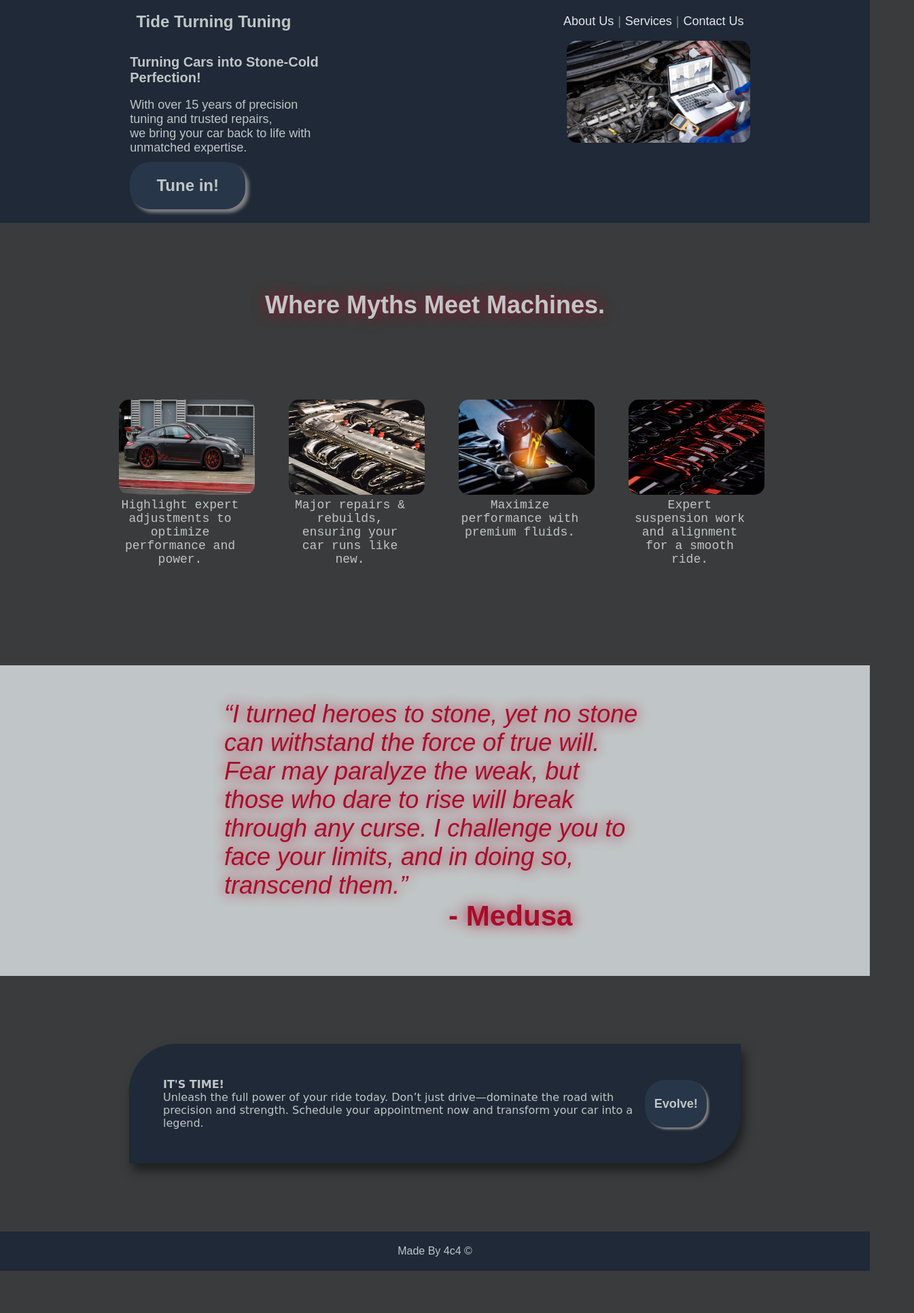
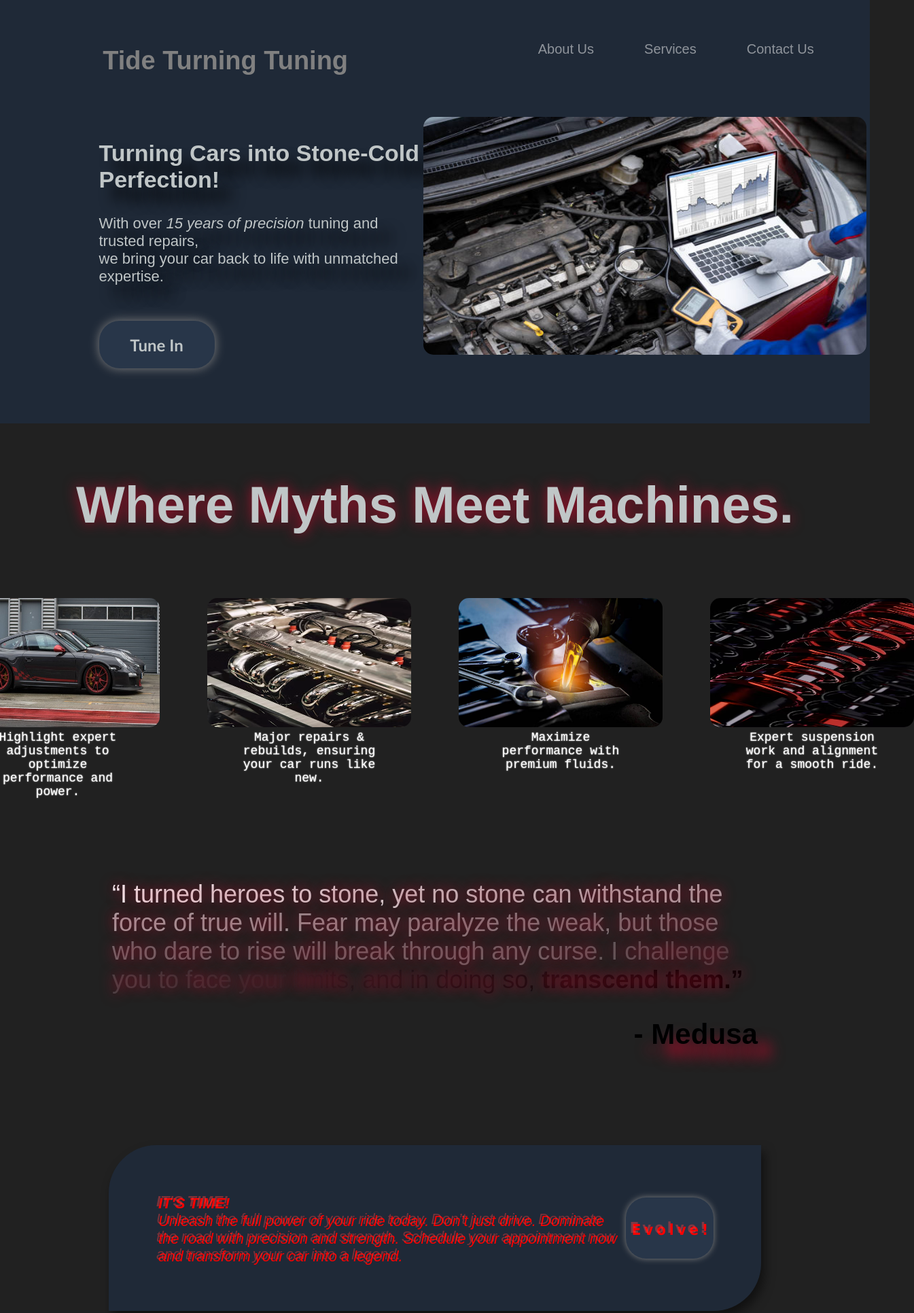
Before and after one commit to Dosadasnji/landing-page, a plain HTML site: page index.html in a window 1280 px wide. Shown: the part 17-1949 px from the top of the page at 68% size, 1345 px wide, since content can reach past the window. Before the commit the page ends 1887 px from the top, so only its background shows below. Drawn offline with Linux system fonts and the light colour scheme.

Commit message:
Added a lot of style to the webpage, more adjustments needed for .name!

```diff
--- a/index.html
+++ b/index.html
@@ -13,18 +13,18 @@
             Tide Turning Tuning
         </div>
      <ul class="top-list">
-        <li><a href="#">About Us </a></li>|
-        <li><a href="#">Services </a></li>|
+        <li><a href="#">About Us </a></li>
+        <li><a href="#">Services </a></li>
         <li><a href="#">Contact Us</a></li>
      </ul>
     </div>
 <div class="hero-sec">
      <div class="leftbox">
         <p class="maintext-up">Turning Cars into Stone-Cold Perfection!</p>
-        <p class="maintext-down">With over 15 years of precision tuning and trusted repairs,<br>we bring your car back to life with unmatched expertise.</p>
-       <button class="upper-button">Tune in!</button>
+        <p class="maintext-down">With over <em>15 years of precision</em> tuning and trusted repairs,<br>we bring your car back to life with unmatched expertise.</p>
+       <button class="upper-button">Tune In</button>
     </div>
-        <img src="../landing-page/img/header.jpg" alt="Diagnostics" height="150px" width="270px">
+        <img src="../landing-page/img/header.jpg" alt="Diagnostics" height="350px" width="670px">
     </div>
 </div>
 
@@ -33,23 +33,23 @@
     <p class="information">Where Myths Meet Machines.</p>
     <div class="cards">
 
-        <p class="card"><a href="#"> <img src="./img/tuning.jpg" alt="Sports-car" width="200px" height="140px"></a>
+        <p class="card"><a href="#"> <img src="./img/tuning.jpg" alt="Sports-car" width="300px" height="190px"></a>
             Highlight expert adjustments to optimize performance and power.
         </p>
-        <p class="card"> <a href="#"><img src="./img/engine.avif" alt="engine" width="200px" height="140px"></a>
+        <p class="card"> <a href="#"><img src="./img/engine.avif" alt="engine" width="300px" height="190px"></a>
             Major repairs & rebuilds, ensuring your car runs like new.
         </p>
-            <p class="card"> <a href="#"><img src="./img/oil.jpg" alt="oil-change" width="200px" height="140px"></a>
+            <p class="card"> <a href="#"><img src="./img/oil.jpg" alt="oil-change" width="300px" height="190px"></a>
                 Maximize performance with premium fluids.
         </p>
-            <p class="card"> <a href="#"> <img src="./img/suspension.avif" alt="suspension" width="200px" height="140px"></a>
+            <p class="card"> <a href="#"> <img src="./img/suspension.avif" alt="suspension" width="300px" height="190px"></a>
             Expert suspension work and alignment for a smooth ride.
         </p>
 </div>
     <div class="quote">
-       <p class="medusa"><i>“I turned heroes to stone, yet no stone can withstand the force of true will. Fear may paralyze the weak, but those who dare to rise will break through any curse. I challenge you to face your limits, and in doing so, transcend them.”</i></p>
+       <p class="medusa"><span class="texic">“I turned heroes to stone, yet no stone can withstand the force of true will. Fear may paralyze the weak, but those who dare to rise will break through any curse. I challenge you to face your limits, and in doing so, <b>transcend them.”</b></p>
         <h3 class="medusa">
-            - Medusa
+            - Medusa </span>
         </h3>
     </div>
 
@@ -57,7 +57,7 @@
     <div class="call-to-action">
        <div class="down-text">
         <h4>IT'S TIME!</h4>
-        Unleash the full power of your ride today. Don’t just drive—dominate the road with precision and strength. Schedule your appointment now and transform your car into a legend.
+        Unleash the full power of your ride today. Don’t just drive. Dominate the road with precision and strength. Schedule your appointment now and transform your car into a legend.
     </div>
         <button class="lower-button">Evolve!</button>
     </div>
--- a/style.css
+++ b/style.css
@@ -5,25 +5,30 @@ padding: 0;
     display: flex;
     flex-direction: column;
     background-color: #3A3B3C;
+    flex: 1;
     }
 
     .leftbox {
+        padding-left: 10%;
         color: #C0C6C7;
-    width: 300px;
-    max-width: 60%;
+        width: 490px;
+          display: flex;
+        flex-direction: column;
+        height: 400px;
       }
 
       .maintext-up, .maintext-down {
         display: block;
         margin-bottom: 10px;
+        text-shadow: black 20px 20px 20px;
       }
       .maintext-up {
-    font-size: 20px;
+        font-size: 34px;
         font-weight: 700;
         color: #C0C6C7;
         }
       .maintext-down {
-    font-size: 18px;
+        font-size: 22px;
         color: #C0C6C7;
       }
 
@@ -35,6 +40,8 @@ background-color: #3A3B3C;
         padding: 20px;
         padding-right: 5px;
         flex-shrink: 0;
+        height: 600px;
+
     }
     .hero-sec {
         display: flex;
@@ -44,41 +51,50 @@ background-color: #3A3B3C;
     .header {
         display: flex;
         justify-content: space-around ;
+        align-items: end;
     }
 
     a {
         text-decoration: none;
-    color: #E5E7EB;
     }
     li {
         list-style: none;
     }
     .name {
-    font-size: 24px;
+        padding-left: 7%;
+        width: 480px;
+        font-size: 38px;
         font-weight: 900;
-    color: #C0C6C7;
         display: flex;
         align-items: center;
+        color: grey;
+        transition: color 1s ease;
+
         }
           .name:hover {
-    text-shadow: #A70D2A 0px 0px 20px;
+            color: #758fb4c5; /* Color on hover */
           }
 
     .top-list {
         display: flex;
         flex-direction: row;
+        flex-wrap: wrap;
         justify-content: space-between;
         font-size: 18px;
         color: grey;
         gap: 6px;
     }
+        a:hover {
+            text-wrap: wrap;
+            background-color: #758fb4c5 0px 0px 20px;
+
+        }
+
     .information {
         text-align: center;
-    font-size: 36px;
+        font-size: 76px;
         font-weight: 900;
         color: #C0C6C7;
-    padding-top: 5%;
-    padding-bottom: 5%;
         text-shadow: #A70D2A 0px 0px 20px;
     }
 
@@ -90,54 +106,68 @@ li {
         flex-direction: row;
         justify-content: center;
         text-align: center;
-    gap: 70px;
-    padding-bottom: 10%;
+        gap: 170px;
+        padding-bottom: 4%;
     }
     .card {
         display: flex;
         flex-direction: column;
-    max-width: 180px;
+        max-width: 200px;
         text-align: center;
+        align-items: center;
+        color: rgb(255, 255, 255);
+        text-shadow:  rgb(255, 255, 255) 0px 0px 2px  ;
     }
     img {
         border-radius: 15px;
     }
 
     .quote {
-    background-color: #C0C6C7;
+
+        -webkit-background-clip: text;
+        background-color: #1f2937;
         font-size: 36px;
-    color: #A70D2A;
-    margin: 0;
+
         display: flex;
+        padding-top: 4%;
         flex-direction: column;
-    justify-content: center;
         align-items: center;
-    gap: 0;
-    padding-top: 4%;
         text-shadow: #A70D2A 0px 0px 20px;
+    }
+    .bold {
+        color: black;
+    }
+
+        .will {
+            color:  #ffff;
         }
 
 
+
      .medusa {
-    width: 620px;
+        width: 950px;
         margin: 0;
     }
+     .texic {
+            background: linear-gradient(to right, rgb(255, 255, 255), rgb(195, 195, 195), rgb(152, 152, 152), rgb(111, 111, 111), rgb(109, 109, 109), rgb(26, 26, 26), rgb(0, 0, 0));
+            -webkit-background-clip: text;
+            -webkit-text-fill-color: transparent;
+     }
+    h3 {
+        text-shadow: #A70D2A 20px 20px 20px;
+        padding-top: 35px;
+        text-align: end;
+        padding-bottom: 3%;
+        }
 
-h3 {
-    align-self: flex-end;
-    padding-bottom: 5%;
-    }
 
     h4 {
         margin: 0;
     }
-.down-text {
-    font-family: cursive;
-}
 
     .call-to-action {
         background-color: #1f2937;
-    color: #C0C6C7;
+        color: #eb3e3e73;
         box-shadow: 5px 10px 15px 0px rgba(0, 0, 0, 0.5);
         display: flex;
         flex-direction: row;
@@ -145,26 +175,34 @@ h4 {
         justify-content: center;
         flex: 1;
         height: 300px;
-    width: 800px;
+        width: 820px;
         margin: 100px auto;
-    padding: 50px;
+        padding: 70px;
         border-top-left-radius: 70px;
         border-bottom-right-radius: 70px;
-
+        font-size: 22px;
+        font-style: italic;
+        gap: 2px;
+        text-shadow: #ff0000 3px 3px 0px;
         }
     .lower-button {
         display: flex;
         align-items: center;
         justify-content: center;
-    height: 70px;
-    width: 170px;
-    font-size: 18px;
+        height: 90px;
+        width: 270px;
+        font-size: 22px;
         font-weight: 700;
         margin: auto;
-    box-shadow: grey 3px 3px 3px;
+        letter-spacing: 5px;
+        font-family: Tahoma, sans-serif;
+        color: #eb3e3e73;
+        text-shadow: #ff0000 3px 3px 0px;
+        box-shadow: grey 0px 0px 10px;
     }
 
     .upper-button {
+        font-family: 'Trebuchet MS', 'Lucida Sans Unicode', 'Lucida Grande', 'Lucida Sans', Arial, sans-serif;
         display: flex;
         align-items: center;
         justify-content: center;
@@ -173,7 +211,8 @@ h4 {
         font-size: 24px;
         font-weight: bold;
         margin: left;
-    box-shadow: grey 5px 5px 5px;
+        margin-top: 42px;
+        box-shadow: grey 0px 0px 15px;
     }
     button {
         color: #C0C6C7;
@@ -182,8 +221,9 @@ button {
         border-radius: 30px;
     }
     button:hover {
-    background-color: #A70D2A;
-    box-shadow: #A70D2A 5px 5px 2px 2px;
+        background-color: #A70D2A 0px 0px 20px;
+        box-shadow: #A70D2A 0px 0px 20px;
+        color: #A70D2A 0px 0px 20px;
     }
 
     .footer {
@@ -193,3 +233,69 @@ background-color: #1f2937;
     padding: 20px;
     color: #C0C6C7;
     }
+
+
+
+body {
+  background: #212121;
+  }
+
+
+
+.top-list * {
+  box-sizing: border-box;
+  transition: all .35s ease;
+}
+
+.top-list li {
+  display: inline-block;
+  list-style: outside none none;
+  margin: .5em 1em;
+  padding: 0;
+}
+
+.top-list a {
+  padding: .5em .8em;
+  color: rgba(255,255,255,.5);
+  position: relative;
+  text-decoration: none;
+  font-size: 20px;
+}
+
+.top-list a::before,
+.top-list a::after {
+  content: '';
+  height: 14px;
+  width: 14px;
+  position: absolute;
+  transition: all .35s ease;
+  opacity: 0;
+}
+
+.top-list a::before {
+  content: '';
+  right: 0;
+  top: 0;
+  border-top: 3px solid  #C0C6C7;
+  border-right: 3px solid  #C0C6C7;
+  transform: translate(-100%, 50%);
+}
+
+.top-list a:after {
+  content: '';
+  left: 0;
+  bottom: 0;
+  border-bottom: 3px solid  #C0C6C7;
+  border-left: 3px solid  #C0C6C7;
+  transform: translate(100%, -50%)
+}
+
+.top-list a:hover:before,
+.top-list a:hover:after{
+  transform: translate(0,0);
+  opacity: 1;
+}
+
+.top-list a:hover {
+  color: #758fb4c5;
+}
```
Lines whose indentation alone changed are shown as unchanged.
